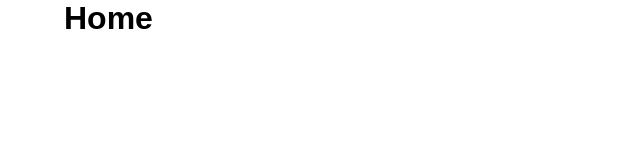
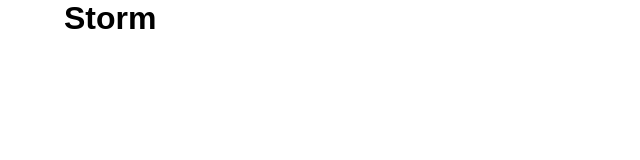
Before and after one commit to mtthdz/storm, a Next.js app in the folder client/: page / in a window 1280 px wide. Shown: the top 160 px of the page, without its empty margins (0-640 px from the left). Built offline with nearby package versions, Linux system fonts and the light colour scheme.

Commit message:
(add) feed page component; made feed default page

```diff
--- /dev/null
+++ b/client/src/app/feed/page.tsx
@@ -0,0 +1,7 @@
+export default function Feed() {
+  return (
+    <>
+      <h1>Storm</h1>
+    </>
+  )
+}
--- a/client/src/app/page.tsx
+++ b/client/src/app/page.tsx
@@ -1,3 +1 @@
-export default function Home() {
-  return <h1>Home</h1>
-}
+export { default } from './feed/page';
```
